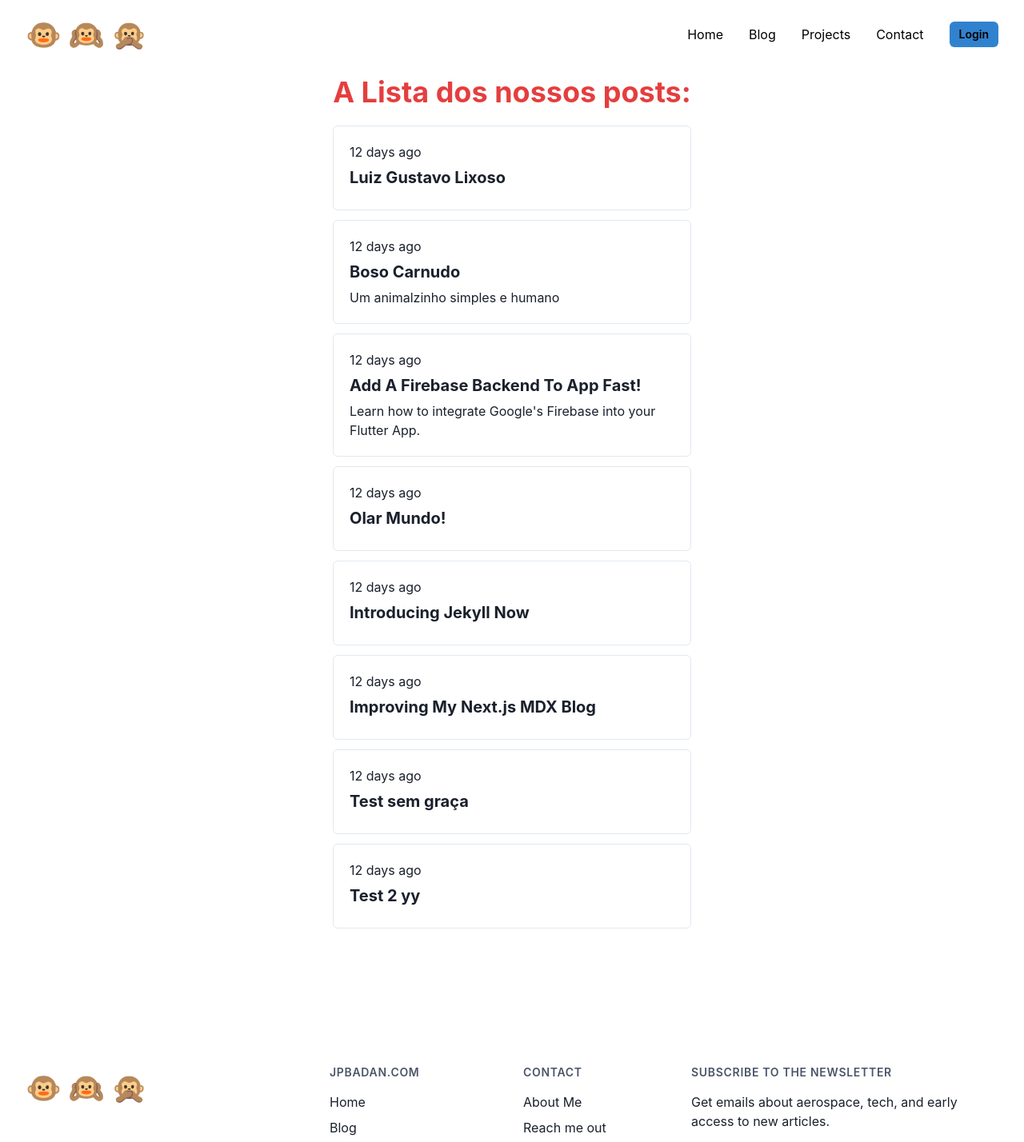
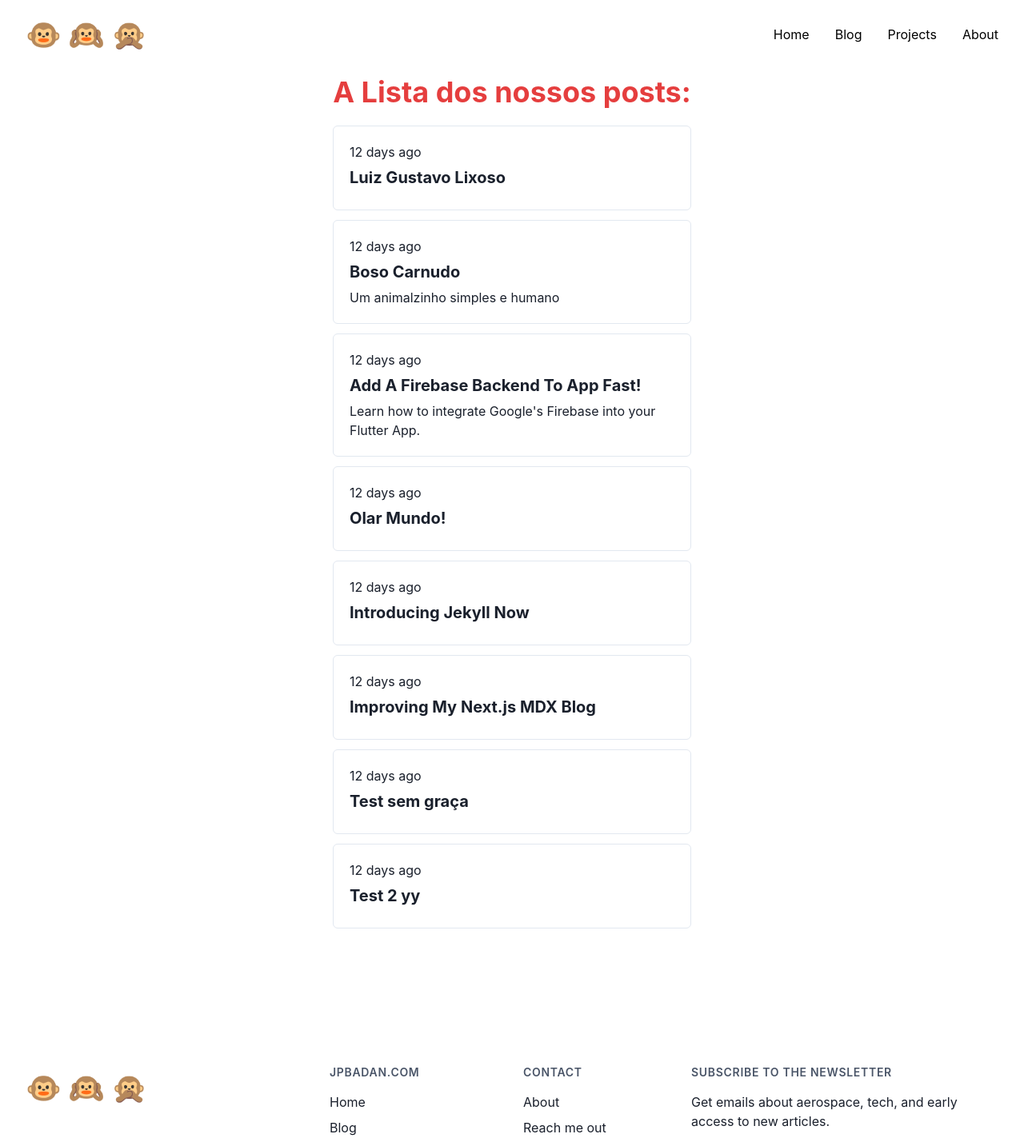
Before and after one commit to jpbadan/blog, a Next.js app: page / in a window 1280 px wide. Shown: the top 1428 px of the page at 80% size. Built offline with nearby package versions, Linux system fonts and the light colour scheme.

Commit message:
Minor adjustments pt 2

```diff
--- a/src/components/Footer.tsx
+++ b/src/components/Footer.tsx
@@ -100,7 +100,7 @@ const LinkGrid = (props: SimpleGridProps) => (
     <Box minW="130px">
       <FooterHeading mb="4">Contact</FooterHeading>
       <Stack>
-        <Link href='/about'>About Me</Link>
+        <Link href='/about'>About</Link>
         <Link href='mailto:jpbadan@gmail.com'>Reach me out</Link>
       </Stack>
     </Box>
--- a/src/components/NavBar.tsx
+++ b/src/components/NavBar.tsx
@@ -70,8 +70,8 @@ const MenuLinks = ({ isOpen }) => {
         <MenuItem to="/">Home</MenuItem>
         <MenuItem to="/">Blog </MenuItem>
         <MenuItem to="/Projects">Projects </MenuItem>
-        <MenuItem to="/Contact">Contact </MenuItem>
-        <MenuItem to="/boso" >
+        <MenuItem to="/Contact">About </MenuItem>
+        {/* <MenuItem to="/boso" >
           <Button
             size="sm"
             rounded="md"
@@ -83,7 +83,7 @@ const MenuLinks = ({ isOpen }) => {
           >
             Login
           </Button>
-        </MenuItem>
+        </MenuItem> */}
       </Stack>
     </Box>
   );
```
